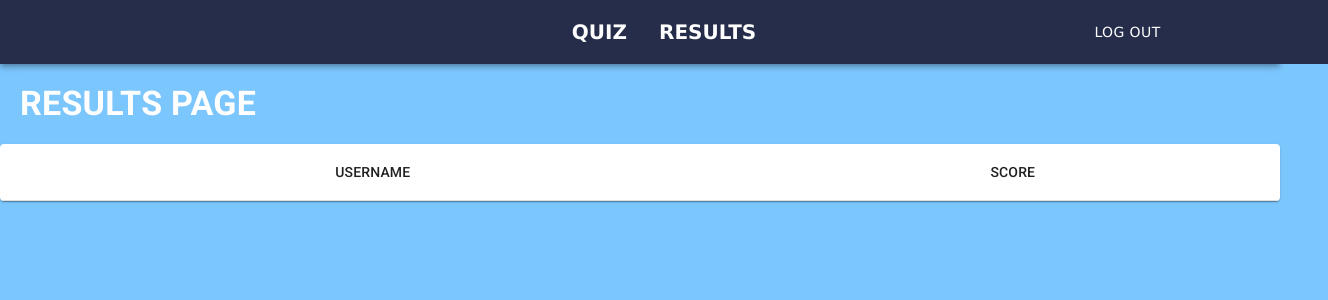
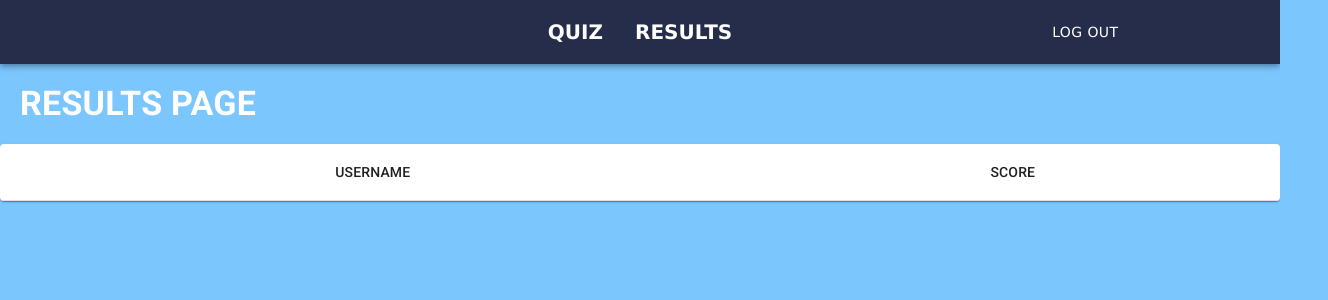
Before and after one commit to IlyaKrapivnoy/react_quiz_selftest, a React (Create React App) app: page /results in a window 1280 px wide. Shown: the top 300 px of the page, 1328 px wide, since content can reach past the window. Built offline with nearby package versions, Linux system fonts and the light colour scheme.

Commit message:
remove extra spacing

```diff
--- a/src/components/Header.jsx
+++ b/src/components/Header.jsx
@@ -26,13 +26,19 @@
         position: 'absolute',
         right: '12%',
     },
+    toolbarWrapper: {
+        '& .MuiToolbar-gutters': {
+            paddingLeft: 0,
+            paddingRight: 0,
+        },
+    },
 });
 
 const Header = ({ isLoggedIn, setIsLoggedIn }) => {
     const classes = useStyles();
 
     return (
-        <AppBar position='static'>
+        <AppBar position='static' className={classes.toolbarWrapper}>
             <Toolbar className={classes.header}>
                 <div className={classes.navLinks}>
                     <Link to='/' className={classes.link}>
--- a/src/index.css
+++ b/src/index.css
@@ -6,6 +6,7 @@
     -webkit-font-smoothing: antialiased;
     -moz-osx-font-smoothing: grayscale;
   }
+
   * {
     font-family: "Verdana", cursive, sans-serif;
     color: #ffffff;
```
